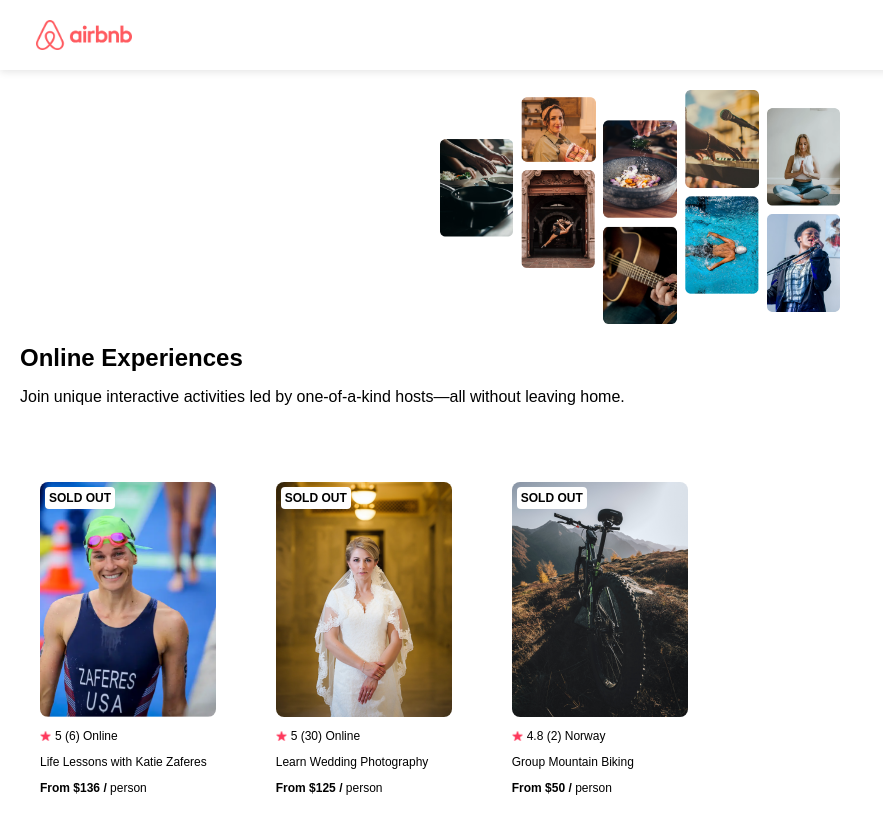
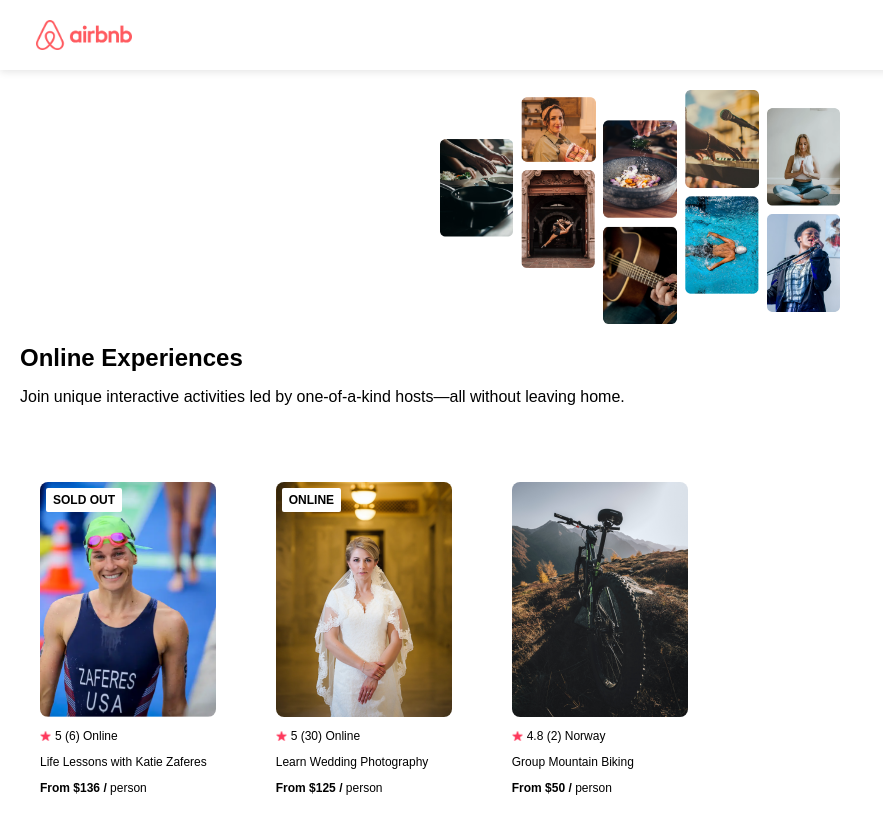
Before and after one commit to airbathingape/airbnb-clone, a React (Create React App) app: page / in a window 1280 px wide. Shown: the top 834 px of the page, without its empty margins (0-883 px from the left). Built offline with nearby package versions, Linux system fonts and the light colour scheme.

Commit message:
fixed online badge bug

```diff
--- a/src/App.css
+++ b/src/App.css
@@ -114,14 +114,11 @@
 
 .sold {
   position: absolute;
+  top: 6px;
+  left: 6px;
   background-color: white;
-  color: black;
-  padding: 4px;
-  font-size: 12px;
-  width: 70px;
-  top: 5px;
-  left: 5px;
-  border-radius: 4px;
+  padding: 5px 7px;
+  border-radius: 2px;
   font-weight: bold;
 }
 
--- a/src/App.js
+++ b/src/App.js
@@ -9,7 +9,7 @@
 function App() {
 
   const cards = data.map(item => {
-    return(
+    return (
       <Card
         key={item.id}
         img={item.coverImg}
@@ -18,6 +18,7 @@
         country={item.location}
         title={item.title}
         price={item.price}
+        openSpots={item.openSpots}
       />
     )
   })
--- a/src/components/Card.js
+++ b/src/components/Card.js
@@ -2,18 +2,25 @@
 import Star from '../assets/star.png'
 
 export default function Card(props) {
+
+    let badgeText
+    if (props.openSpots === 0) {
+      badgeText = "SOLD OUT";
+    } else if (props.country === "Online") {
+      badgeText = "ONLINE";
+    }
   return (
 
     <section>
       <div className="card">
         <img src={`/images/${props.img}`} alt="katie" className="card--photo" />
         <div className="review">
-                        <img src={Star} alt="star" className="card--star"/>
+          <img src={Star} alt="star" className="card--star" />
           <p>{props.rating} ({props.reviewCount}) {props.country}</p>
         </div>
         <p>{props.title}</p>
         <p><strong>From ${props.price} / </strong> person</p>
-                <span className="sold">SOLD OUT</span>
+        {badgeText && <div className="sold">{badgeText}</div>}
       </div>
     </section>
   );
```
Lines whose indentation alone changed are shown as unchanged.
